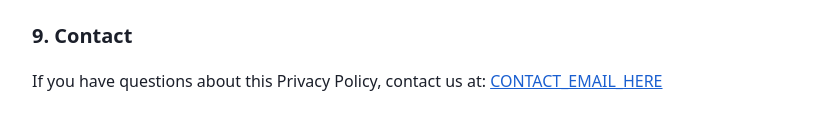
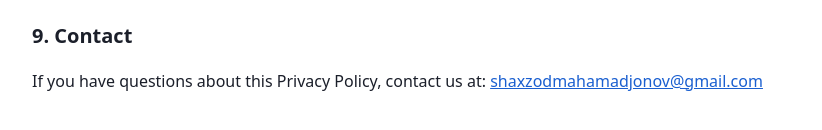
Before and after one commit to CraftUz/twintumble-privacy, a plain HTML site: page index.html in a window 1280 px wide. Shown: the part 1761-1891 px from the top of the page, without its empty margins (228-1050 px from the left). Drawn offline with Linux system fonts and the light colour scheme.

Commit message:
Update contact email in Privacy Policy section

```diff
--- a/index.html
+++ b/index.html
@@ -55,6 +55,6 @@
 <p>We may update this policy from time to time. The latest version will always be available at this page, with the date of the last update shown at the top.</p>
 
 <h2>9. Contact</h2>
-<p>If you have questions about this Privacy Policy, contact us at: <a href="mailto:shaxzodmahamadjonov@gmail.com">CONTACT_EMAIL_HERE</a></p>
+<p>If you have questions about this Privacy Policy, contact us at: <a href="mailto:shaxzodmahamadjonov@gmail.com">shaxzodmahamadjonov@gmail.com</a></p>
 </body>
 </html>
```
